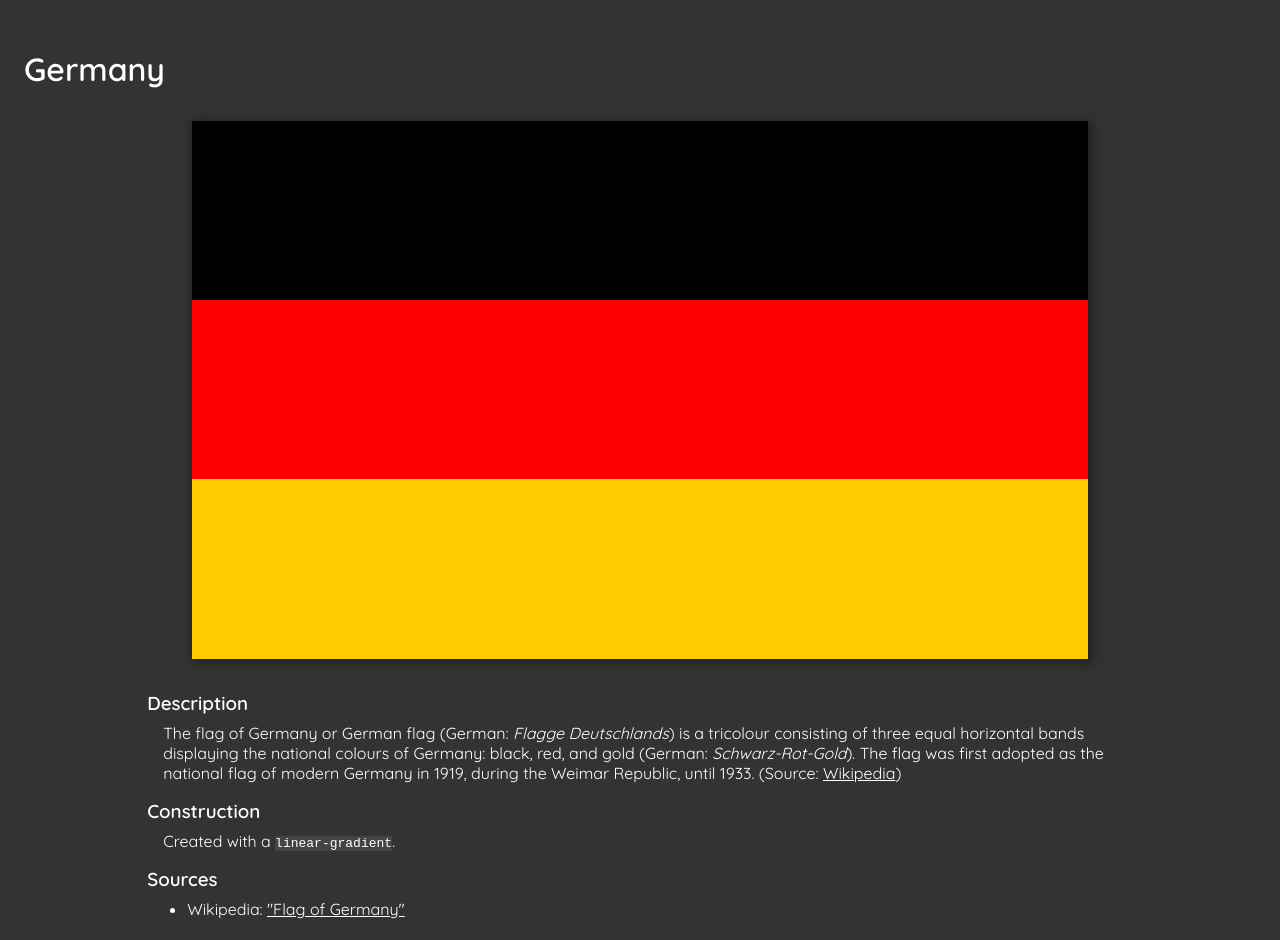
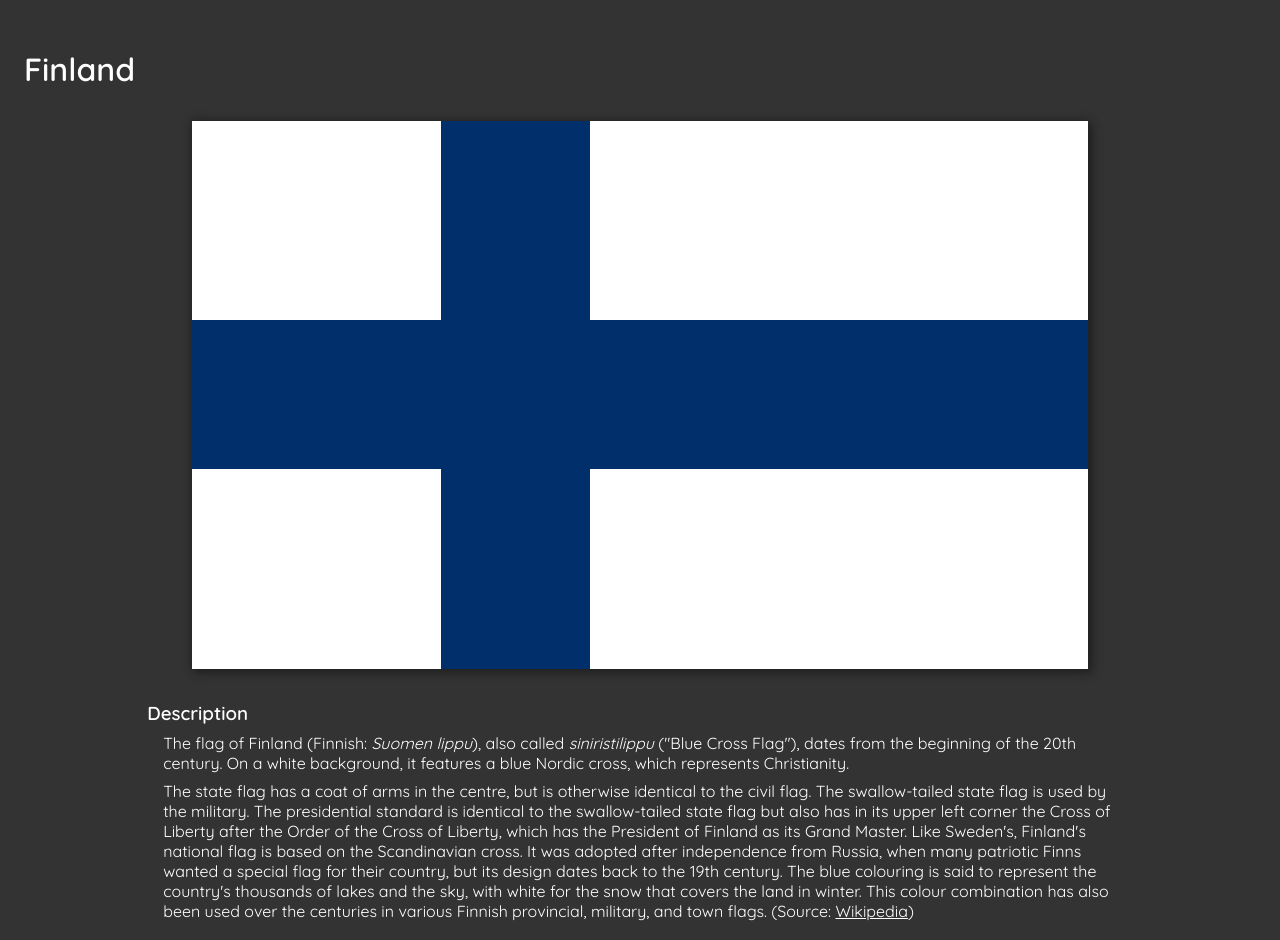
Before and after one commit to henrywoody/css-flags, a React (Create React App) app in the folder client/: page / in a window 1280 px wide. Shown: the part 11060-12000 px from the top of the page. Built offline with nearby package versions, Linux system fonts and the light colour scheme.

Commit message:
Adds flag of Finland
Adds flag of Finland.

```diff
--- /dev/null
+++ b/client/src/Flags/Finland/index.tsx
@@ -0,0 +1,38 @@
+import React from "react";
+import FlagArea from "../../Components/FlagArea";
+import DescriptionSection from "../../Components/DescriptionSection";
+import ExternalLink from "../../Components/ExternalLink";
+import "./style.css";
+
+
+const Finland: React.FC = () => {
+	return (
+		<FlagArea title="Finland">
+			<DescriptionSection title="Description">
+				<p>
+					The flag of Finland (Finnish: <em>Suomen lippu</em>), also called <em>siniristilippu</em> ("Blue Cross Flag"), dates from the beginning of the 20th century. On a white background, it features a blue Nordic cross, which represents Christianity.
+				</p>
+
+				<p>
+					The state flag has a coat of arms in the centre, but is otherwise identical to the civil flag. The swallow-tailed state flag is used by the military. The presidential standard is identical to the swallow-tailed state flag but also has in its upper left corner the Cross of Liberty after the Order of the Cross of Liberty, which has the President of Finland as its Grand Master. Like Sweden's, Finland's national flag is based on the Scandinavian cross. It was adopted after independence from Russia, when many patriotic Finns wanted a special flag for their country, but its design dates back to the 19th century. The blue colouring is said to represent the country's thousands of lakes and the sky, with white for the snow that covers the land in winter. This colour combination has also been used over the centuries in various Finnish provincial, military, and town flags. (Source: <ExternalLink href="https://en.wikipedia.org/wiki/Flag_of_Finland">Wikipedia</ExternalLink>)
+				</p>
+			</DescriptionSection>
+
+			<DescriptionSection title="Construction">
+				<p>
+					Created with a white <code>background-color</code> and a <code>linear-gradient</code> for each of the lines in the cross.
+				</p>
+			</DescriptionSection>
+
+			<DescriptionSection title="Sources">
+				<ul className="citation-list">
+					<li>
+						Wikipedia: <ExternalLink href="https://en.wikipedia.org/wiki/Flag_of_Finland">"Flag of Finland"</ExternalLink>
+					</li>
+				</ul>
+			</DescriptionSection>
+		</FlagArea>
+	)
+}
+
+export default Finland;
--- /dev/null
+++ b/client/src/Flags/Finland/style.css
@@ -0,0 +1,24 @@
+.flag-area-finland {
+	--white: #fff;
+	--blue: #002f6c;
+}
+
+.flag-area-finland .flag {
+	--aspect-ratio: calc(11 / 18);
+
+	background-image:
+		linear-gradient(
+			90deg,
+			transparent 0 calc(5 / 18 * var(--width)),
+			var(--blue) 0 calc(8 / 18 * var(--width)),
+			transparent 0 calc(18 / 18 * var(--width))
+		),
+		linear-gradient(
+			180deg,
+			transparent 0 calc(4 / 11 * var(--height)),
+			var(--blue) 0 calc(7 / 11 * var(--height)),
+			transparent 0 calc(11 / 11 * var(--height))
+		)
+	;
+	background-color: var(--white);
+}
--- a/client/src/Flags/index.tsx
+++ b/client/src/Flags/index.tsx
@@ -9,6 +9,7 @@ import DemocraticPeoplesRepublicOfKorea from "./DemocraticPeoplesRepublicOfKorea
 import DemocraticRepublicOfTheCongo from "./DemocraticRepublicOfTheCongo";
 import Denmark from "./Denmark";
 import Estonia from "./Estonia";
+import Finland from "./Finland";
 import Germany from "./Germany";
 import Greece from "./Greece";
 import Guyana from "./Guyana";
@@ -51,6 +52,7 @@ const flags: React.ReactElement[] = [
     <DemocraticRepublicOfTheCongo key="democratic-republic-of-the-congo"/>,
     <Denmark key="denmark"/>,
     <Estonia key="estonia"/>,
+    <Finland key="finland"/>,
     <Germany key="germany"/>,
     <Greece key="greece"/>,
     <Guyana key="guyana"/>,
```
